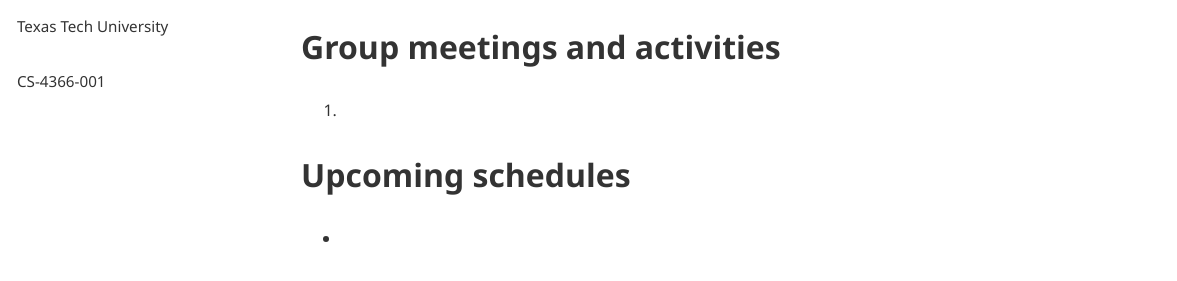
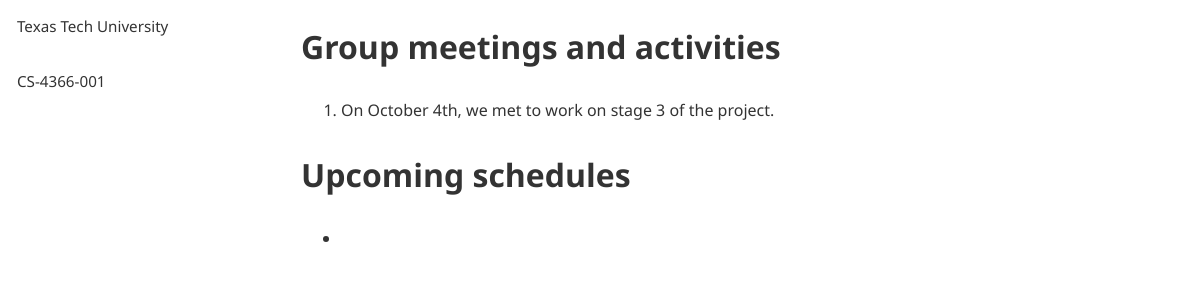
Before and after one commit to llivigni/the-clever-coders-stage3, a plain HTML site: page index.html in a window 1280 px wide. Shown: the part 529-810 px from the top of the page, 103-1280 px from the left. Drawn offline with Linux system fonts and the light colour scheme.

Commit message:
Update index.html

```diff
--- a/index.html
+++ b/index.html
@@ -246,7 +246,7 @@
                 <h2>Group meetings and activities</h2>
                 <div class="content-block">
                     <ol>
-                        <li></li>
+                        <li>On October 4th, we met to work on stage 3 of the project.</li>
                     </ol>
                 </div>
                 <h2>Upcoming schedules</h2>
```
